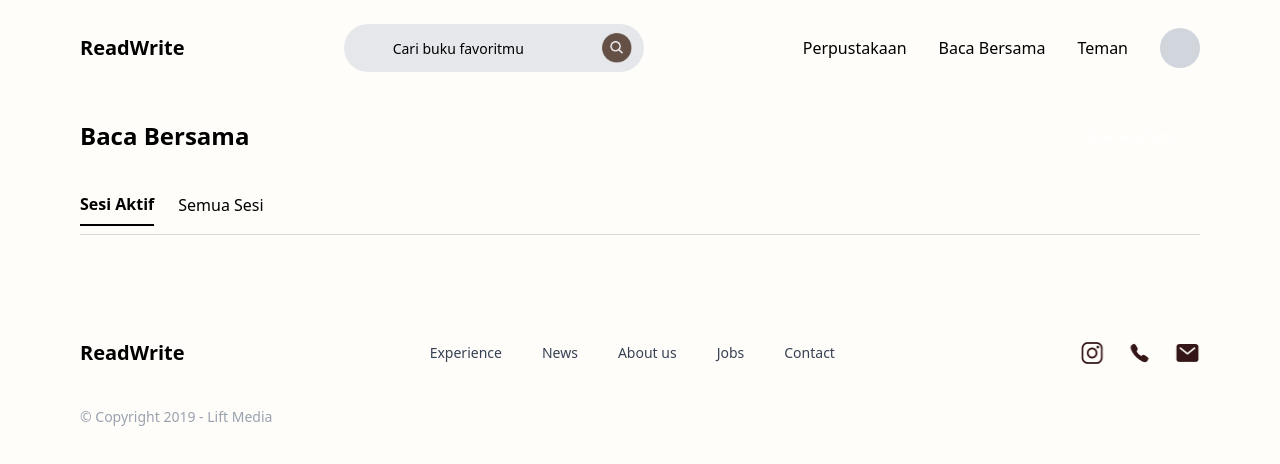
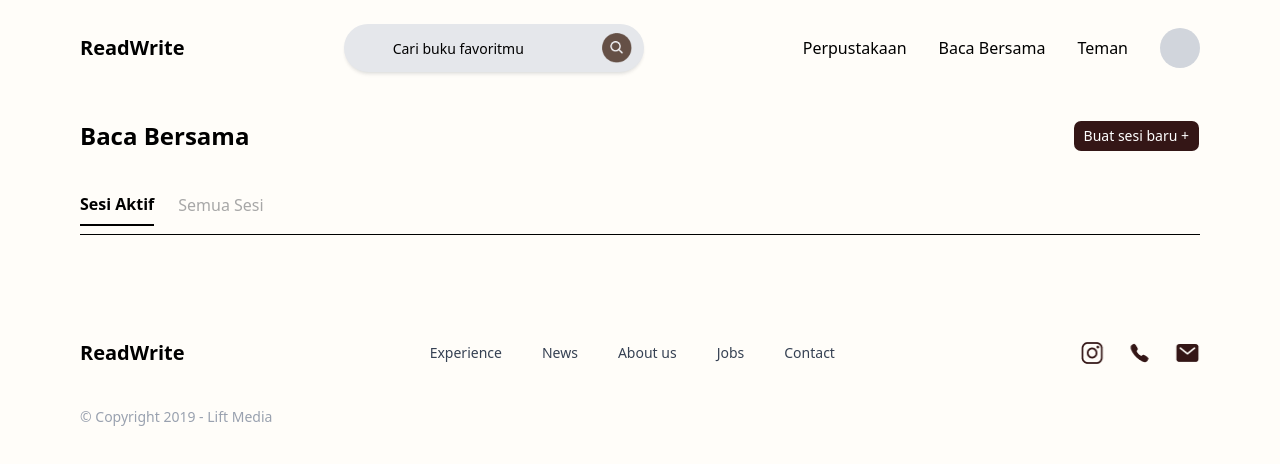
Before and after one commit to Ammartriwahyu/BCC-FrontEnd, a Next.js app: page /read-with-friends in a window 1280 px wide. Shown: the top 464 px of the page. Built offline with nearby package versions, Linux system fonts and the light colour scheme.

Commit message:
update read with friends features

```diff
--- a/src/app/home/page.tsx
+++ b/src/app/home/page.tsx
@@ -14,7 +14,7 @@ export default function HomePage() {
       <main className="bg-[#FFFDF9] min-h-screen px-20 py-10 space-y-12 pt-[100px]">
 
         {/* TOP */}
-        <div className="flex gap-6">
+        <div className="flex flex-col md:flex-row gap-6">
           <GreetingSection />
           <StreakHomeCard />
         </div>
--- a/src/app/read-with-friends/page.tsx
+++ b/src/app/read-with-friends/page.tsx
@@ -3,14 +3,18 @@
 import { useState } from "react";
 import Navbar2 from "@/components/Navbar2";
 import Footer from "@/components/Footer";
+import { sessions } from "@/features/read-together/data/sessions";
+import ReadTogetherCard from "@/features/read-together/components/ReadTogetherCard";
 import { Button } from "@/components/ui/Button";
-import ReadTogetherCard from "@/features/read-together/components/ReadTogetherCard";
-import { sessions } from "@/features/read-together/data/sessions";
 import { useRouter } from "next/navigation";
 
-export default function ReadWithFriendsPage() {
+export default function Page() {
+    const router = useRouter();
+
     const [activeTab, setActiveTab] = useState("active");
-    const router = useRouter();
+    const [, setRefresh] = useState(0);
+
+    const refresh = () => setRefresh((p) => p + 1);
 
     const filtered =
         activeTab === "active"
@@ -25,7 +29,7 @@ export default function ReadWithFriendsPage() {
             <div className="pt-[120px] px-6 md:px-20 space-y-10">
 
                 {/* HEADER */}
-                <div className="flex justify-between items-center flex-wrap gap-4">
+                <div className="flex justify-between items-center">
                     <h1 className="text-2xl font-bold">Baca Bersama</h1>
 
                     <Button
@@ -38,7 +42,6 @@ export default function ReadWithFriendsPage() {
 
                 {/* TAB */}
                 <div className="flex gap-6 border-b pb-2">
-
                     <button
                         onClick={() => setActiveTab("active")}
                         className={`pb-2 ${activeTab === "active"
@@ -58,13 +61,16 @@ export default function ReadWithFriendsPage() {
                     >
                         Semua Sesi
                     </button>
-
                 </div>
 
                 {/* LIST */}
                 <div className="space-y-6">
-                    {filtered.map((session) => (
-                        <ReadTogetherCard key={session.id} session={session} />
+                    {filtered.map((s) => (
+                        <ReadTogetherCard
+                            key={s.id}
+                            session={s}
+                            refresh={refresh}
+                        />
                     ))}
                 </div>
 
--- a/src/components/ui/Input.tsx
+++ b/src/components/ui/Input.tsx
@@ -8,7 +8,7 @@ function Input({ className, type, ...props }: React.ComponentProps<"input">) {
       type={type}
       data-slot="input"
       className={cn(
-        "h-10 w-full min-w-0 rounded-xl border border-transparent bg-[#F3F3F6] px-4 py-2 text-sm outline-none",
+        "h-10 w-full min-w-0 rounded-xl border border-transparent bg-[#F3F3F6] px-4 py-2 text-sm outline-none shadow-card",
         "placeholder:text-black",
         "focus:ring-2 focus:ring-[#6B4F4F]",
         "disabled:opacity-50",
--- /dev/null
+++ b/src/features/read-together/components/UpdateRTCard.tsx
@@ -0,0 +1,103 @@
+"use client";
+
+import { useState } from "react";
+import { Button } from "@/components/ui/Button";
+import { updateSession } from "@/features/read-together/data/sessions";
+import { books } from "@/features/books/data/books";
+
+export default function UpdateRTCard({
+    session,
+    onClose,
+    onUpdated,
+}: any) {
+    const book = books.find((b) => b.id === session.bookId);
+
+    const [page, setPage] = useState(session.currentPage);
+    const [start, setStart] = useState(session.startDate);
+    const [end, setEnd] = useState(session.endDate);
+
+    const handleUpdate = () => {
+        updateSession(session.id, {
+            currentPage: page,
+            startDate: start,
+            endDate: end,
+        });
+
+        onUpdated(); // refresh UI
+        onClose();
+    };
+
+    return (
+        <div className="fixed inset-0 bg-black/40 flex items-center justify-center z-50">
+
+            <div className="bg-white w-[90%] max-w-md rounded-2xl p-6 space-y-4">
+
+                {/* HEADER */}
+                <div className="flex justify-between items-center">
+                    <h2 className="font-bold text-lg">Update progress</h2>
+                    <button onClick={onClose}>✕</button>
+                </div>
+
+                {/* INFO */}
+                <div className="text-sm space-y-1">
+                    <p>Buku: {book?.title}</p>
+                    <p>
+                        Periode membaca: {start} - {end}
+                    </p>
+                    <p>Anggota: {session.members} Orang</p>
+                </div>
+
+                {/* CURRENT */}
+                <p className="text-sm">
+                    Halaman {page} dari {session.totalPage}
+                </p>
+
+                {/* INPUT */}
+                <div>
+                    <p className="text-sm mb-1">Halaman terkini:</p>
+                    <input
+                        type="number"
+                        value={page}
+                        onChange={(e) => setPage(Number(e.target.value))}
+                        className="w-full bg-gray-100 p-3 rounded-xl"
+                    />
+                </div>
+
+                {/* DATE */}
+                <div className="flex gap-2">
+                    <input
+                        type="date"
+                        value={start}
+                        onChange={(e) => setStart(e.target.value)}
+                        className="bg-gray-100 p-2 rounded-xl w-full"
+                    />
+                    <input
+                        type="date"
+                        value={end}
+                        onChange={(e) => setEnd(e.target.value)}
+                        className="bg-gray-100 p-2 rounded-xl w-full"
+                    />
+                </div>
+
+                {/* BUTTON */}
+                <div className="flex gap-3">
+                    <Button
+                        className="bg-brown-100 text-white"
+                        onClick={handleUpdate}
+                    >
+                        Update progress
+                    </Button>
+
+                    <Button
+                        variant="outline"
+                        // className="w-full"
+                        onClick={onClose}
+                    >
+                        Cancel
+                    </Button>
+                </div>
+
+            </div>
+        </div>
+    );
+}
--- a/src/features/read-together/data/sessions.ts
+++ b/src/features/read-together/data/sessions.ts
@@ -13,15 +13,15 @@ export type Session = {
     status: "active" | "finished";
 };
 
-export let sessions: Session[] = [];
+export let sessions: any[] = [];
 
-export const addSession = (newSession: Session) => {
+export const addSession = (newSession: any) => {
     sessions.push(newSession);
 };
 
-export const updateSession = (id: string, updatedData: Partial<Session>) => {
+export const updateSession = (id: string, updated: any) => {
     sessions = sessions.map((s) =>
-        s.id === id ? { ...s, ...updatedData } : s
+        s.id === id ? { ...s, ...updated } : s
     );
 };
 
--- a/src/styles/globals.css
+++ b/src/styles/globals.css
@@ -7,50 +7,53 @@
 /* DESIGN SYSTEM BRIDGE */
 /* ===================== */
 
-:root {
-  --background: #FFFDF9;
-  /* brown-50 */
-  --foreground: #000000;
-  /* neutral-100 */
+@layer base {
+  :root {
+    /* BROWN */
+    --brown-100: #341616;
+    --brown-90: #655046;
+    --brown-80: #987868;
+    --brown-70: #A98574;
+    --brown-60: #E4D9D4;
+    --brown-50: #FFFDF9;
 
-  --muted: #f3f3f6;
-  /* neutral-30 */
-  --muted-foreground: #A7A7A7;
-  /* neutral-60 */
+    /* NEUTRAL */
+    --neutral-100: #000000;
+    --neutral-90: #1e1915;
+    --neutral-80: #3c3c3c;
+    --neutral-60: #A7A7A7;
+    --neutral-40: #d9d9d9;
+    --neutral-30: #f3f3f6;
 
-  --border: #d9d9d9;
-  /* neutral-40 */
-  --input: #f3f3f6;
+    /* TOGGLE */
+    --toggle: #c74524;
+  }
 
-  --primary: #A98574;
-  /* brown-70 */
-  --primary-foreground: #ffffff;
+  body {
+    font-family: var(--font-poppins), sans-serif;
+  }
 
-  --secondary: #E4D9D4;
-  /* brown-60 */
-  --secondary-foreground: #000000;
-
-  --ring: #A98574;
 }
 
-
-@layer base {
-  * {
-    border-color: var(--border);
-    outline-color: var(--ring);
+@layer utilities {
+  .shadow-card {
+    box-shadow: 0 2px 4px -2px rgba(19,25,39,0.12),
+                0 4px 4px -2px rgba(19,25,39,0.08);
   }
 
+  /* BROWN */
+  .bg-brown-100 { background-color: var(--brown-100); }
+  .bg-brown-90 { background-color: var(--brown-90); }
+  .bg-brown-80 { background-color: var(--brown-80); }
+  .bg-brown-70 { background-color: var(--brown-70); }
+  .bg-brown-60 { background-color: var(--brown-60); }
+  .bg-brown-50 { background-color: var(--brown-50); }
 
-  body {
-    background-color: var(--background);
-    color: var(--foreground);
-  }
+  /* TEXT */
+  .text-brown-100 { color: var(--brown-100); }
+  .text-neutral-80 { color: var(--neutral-80); }
+  .text-neutral-60 { color: var(--neutral-60); }
 
-  html {
-    font-family: var(--font-poppins);
-  }
+
+
 }
-
-.font-poppins {
-  font-family: 'Poppins', sans-serif;
-}
```
Also changed, not shown: src/features/read-together/components/ReadTogetherCard.tsx (+27 -40 lines).
